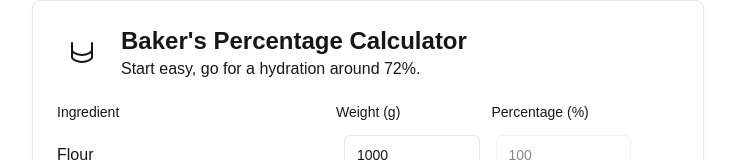
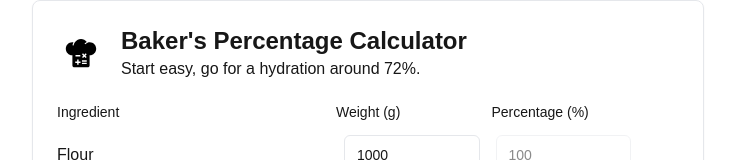
Before and after one commit to klas-tauberman/the_calculator, a Next.js app: page / in a window 1280 px wide. Shown: the top 160 px of the page, without its empty margins (272-1007 px from the left). Built offline with nearby package versions, Linux system fonts and the light colour scheme.

Commit message:
Update to use bakers-logo.svg in Baker's Percentage Calculator

```diff
--- a/app/page.tsx
+++ b/app/page.tsx
@@ -6,6 +6,7 @@ import { Button } from "@/components/ui/button"
 import { Input } from "@/components/ui/input"
 import { Label } from "@/components/ui/label"
 import { Card, CardContent, CardHeader } from "@/components/ui/card"
+import Image from 'next/image'
 
 interface Ingredient {
   id: string
@@ -104,22 +105,14 @@ export default function BakersCalculator() {
         <Card>
           <CardHeader className="space-y-2">
             <div className="flex items-center gap-4">
-              <div className="w-12 h-12 bg-primary rounded-lg flex items-center justify-center shrink-0">
-                <svg
-                  className="w-6 h-6 text-primary-foreground"
-                  fill="none"
-                  height="24"
-                  stroke="currentColor"
-                  strokeLinecap="round"
-                  strokeLinejoin="round"
-                  strokeWidth="2"
-                  viewBox="0 0 24 24"
-                  width="24"
-                  xmlns="http://www.w3.org/2000/svg"
-                >
-                  <path d="M3 2v7c0 2.5 5 5 10 5s10-2.5 10-5V2" />
-                  <path d="M3 9v7c0 2.5 5 5 10 5s10-2.5 10-5V9" />
-                </svg>
+              <div className="w-12 h-12 bg-primary rounded-lg flex items-center justify-center shrink-0 overflow-hidden p-2">
+                <Image
+                  src="/bakers-logo.svg"
+                  alt="Baker's Calculator Logo"
+                  width={48}
+                  height={48}
+                  className="w-full h-full"
+                />
               </div>
               <div>
                 <h1 className="text-2xl font-semibold">Baker&apos;s Percentage Calculator</h1>
@@ -196,22 +189,14 @@ export default function BakersCalculator() {
       <div className="md:hidden m-4">
         <div className="space-y-2">
           <div className="flex items-center gap-4">
-            <div className="w-12 h-12 bg-primary rounded-lg flex items-center justify-center shrink-0">
-              <svg
-                className="w-6 h-6 text-primary-foreground"
-                fill="none"
-                height="24"
-                stroke="currentColor"
-                strokeLinecap="round"
-                strokeLinejoin="round"
-                strokeWidth="2"
-                viewBox="0 0 24 24"
-                width="24"
-                xmlns="http://www.w3.org/2000/svg"
-              >
-                <path d="M3 2v7c0 2.5 5 5 10 5s10-2.5 10-5V2" />
-                <path d="M3 9v7c0 2.5 5 5 10 5s10-2.5 10-5V9" />
-              </svg>
+            <div className="w-12 h-12 bg-primary rounded-lg flex items-center justify-center shrink-0 overflow-hidden p-2">
+              <Image
+                src="/bakers-logo.svg"
+                alt="Baker's Calculator Logo"
+                width={48}
+                height={48}
+                className="w-full h-full"
+              />
             </div>
             <div>
               <h1 className="text-2xl font-semibold">Baker&apos;s Percentage Calculator</h1>
```
Also changed, not shown: public/bakers-logo.svg (added).
